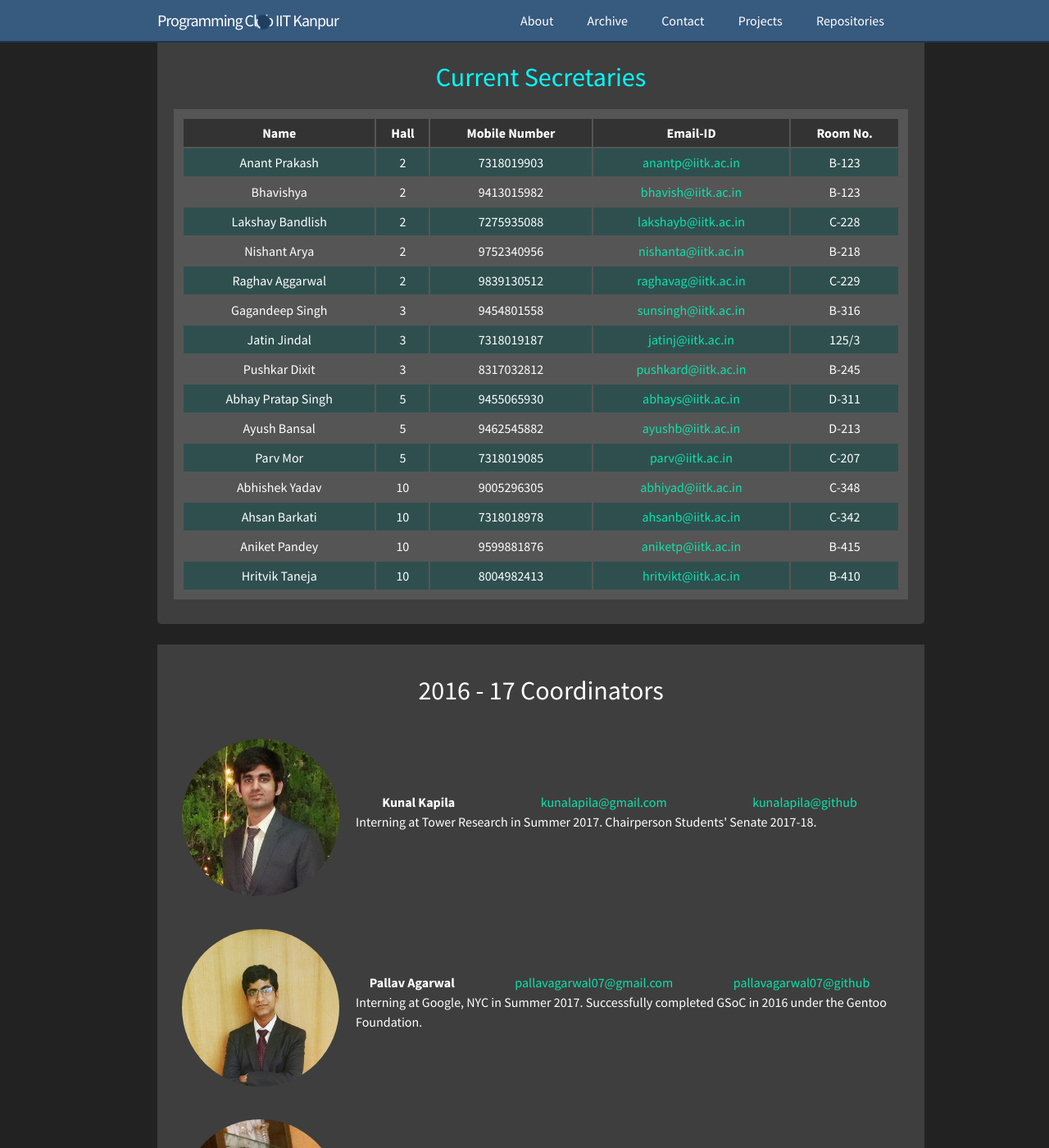
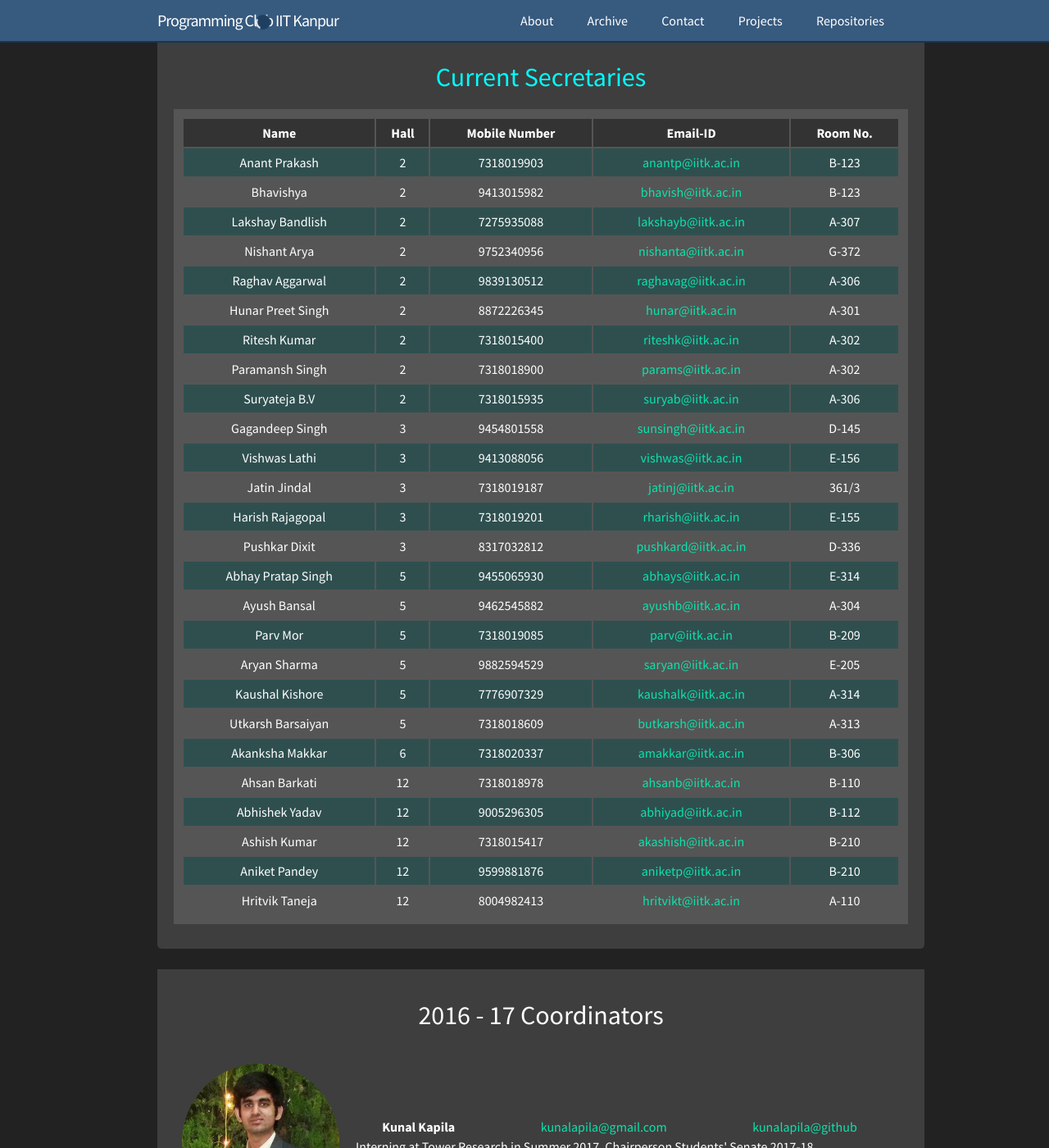
Before and after one commit to pclubiitk/pclub.in, a Jekyll site: the page built from contact.html, in a window 1280 px wide and 1400 px high, scrolled down 398 px. Shown: the whole window at 82% size. Built offline with Jekyll 4.4.1, drawn with Linux system fonts in a browser that asks for light colours; nearby versions of some CDN libraries; comment, search, counter and statistics services are not loaded; a style sheet for code colours, icons or effects is not loaded.

Commit message:
Update secys details

```diff
--- a/contact.html
+++ b/contact.html
@@ -34,67 +34,124 @@ secys:
     name: Lakshay Bandlish
     hall: 2
     number: 7275935088
-    room: C-228
+    room: A-307
   'nishanta':
     name: Nishant Arya
     hall: 2
     number: 9752340956
-    room: B-218
+    room: G-372
   'raghavag':
     name: Raghav Aggarwal
     hall: 2
     number: 9839130512
-    room: C-229
+    room: A-306
+  'hunar':
+    name: Hunar Preet Singh
+    hall: 2
+    number: 8872226345
+    room: A-301
+  'riteshk':
+    name: Ritesh Kumar
+    hall: 2
+    number: 7318015400
+    room: A-302
+  'params':
+    name:  Paramansh Singh
+    hall: 2
+    number: 7318018900
+    room: A-302
+  'suryab':
+    name: Suryateja B.V
+    hall: 2
+    number: 7318015935
+    room: A-306
+
   'sunsingh':
     name: Gagandeep Singh
     hall: 3
     number: 9454801558
-    room: B-316
+    room: D-145
+  'vishwas':
+    name: Vishwas Lathi
+    hall: 3
+    number: 9413088056
+    room: E-156
   'jatinj':
     name: Jatin Jindal
     hall: 3
     number: 7318019187
-    room: 125/3
+    room: 361/3
+  'rharish':
+    name: Harish Rajagopal
+    hall: 3
+    number: 7318019201
+    room: E-155
   'pushkard':
     name: Pushkar Dixit
     hall: 3
     number: 8317032812
-    room: B-245
+    room: D-336
+
   'abhays':
     name: Abhay Pratap Singh
     hall: 5
     number: 9455065930
-    room: D-311
+    room: E-314
   'ayushb':
     name: Ayush Bansal
     hall: 5
     number: 9462545882
-    room: D-213
+    room: A-304
   'parv':
     name: Parv Mor
     hall: 5
     number: 7318019085
-    room: C-207
+    room: B-209
+  'saryan':
+    name: Aryan Sharma
+    hall: 5
+    number: 9882594529
+    room: E-205
+  'kaushalk':
+    name: Kaushal Kishore
+    hall: 5
+    number: 7776907329
+    room: A-314
+  'butkarsh':
+    name: Utkarsh Barsaiyan
+    hall: 5
+    number: 7318018609
+    room: A-313
+  'amakkar':
+    name: Akanksha Makkar
+    hall: 6
+    number: 7318020337
+    room: B-306
+  'ahsanb':
+    name: Ahsan Barkati
+    hall: 12
+    number: 7318018978
+    room: B-110
   'abhiyad':
     name: Abhishek Yadav
-    hall: 10
+    hall: 12
     number: 9005296305
-    room: C-348
-  'ahsanb':
-    name: Ahsan Barkati
-    hall: 10
-    number: 7318018978
-    room: C-342
+    room: B-112
+  'akashish':
+    name: Ashish Kumar
+    hall: 12
+    number: 7318015417
+    room: B-210
   'aniketp':
     name: Aniket Pandey
-    hall: 10
+    hall: 12
     number: 9599881876
-    room: B-415
+    room: B-210
   'hritvikt':
     name: Hritvik Taneja
-    hall: 10
+    hall: 12
     number: 8004982413
-    room: B-410
+    room: A-110
 ---
 
 <br>
```
